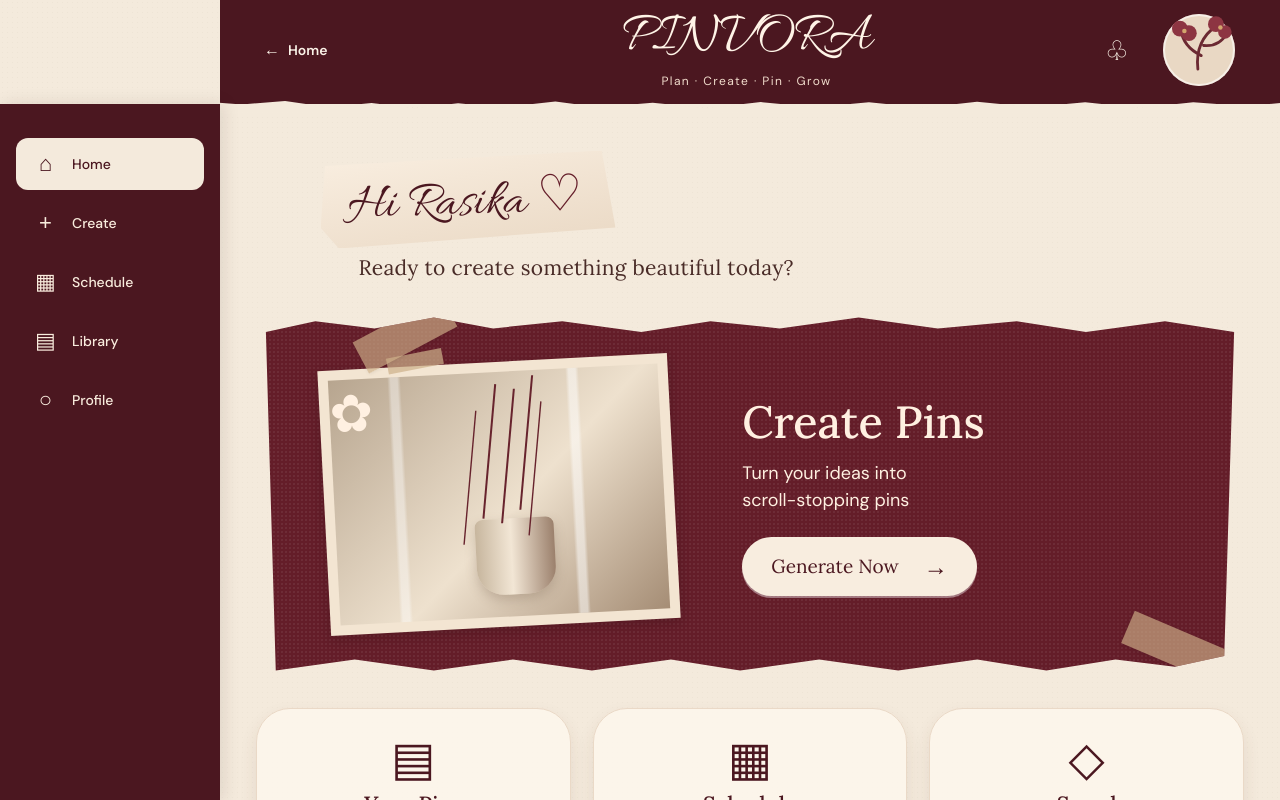
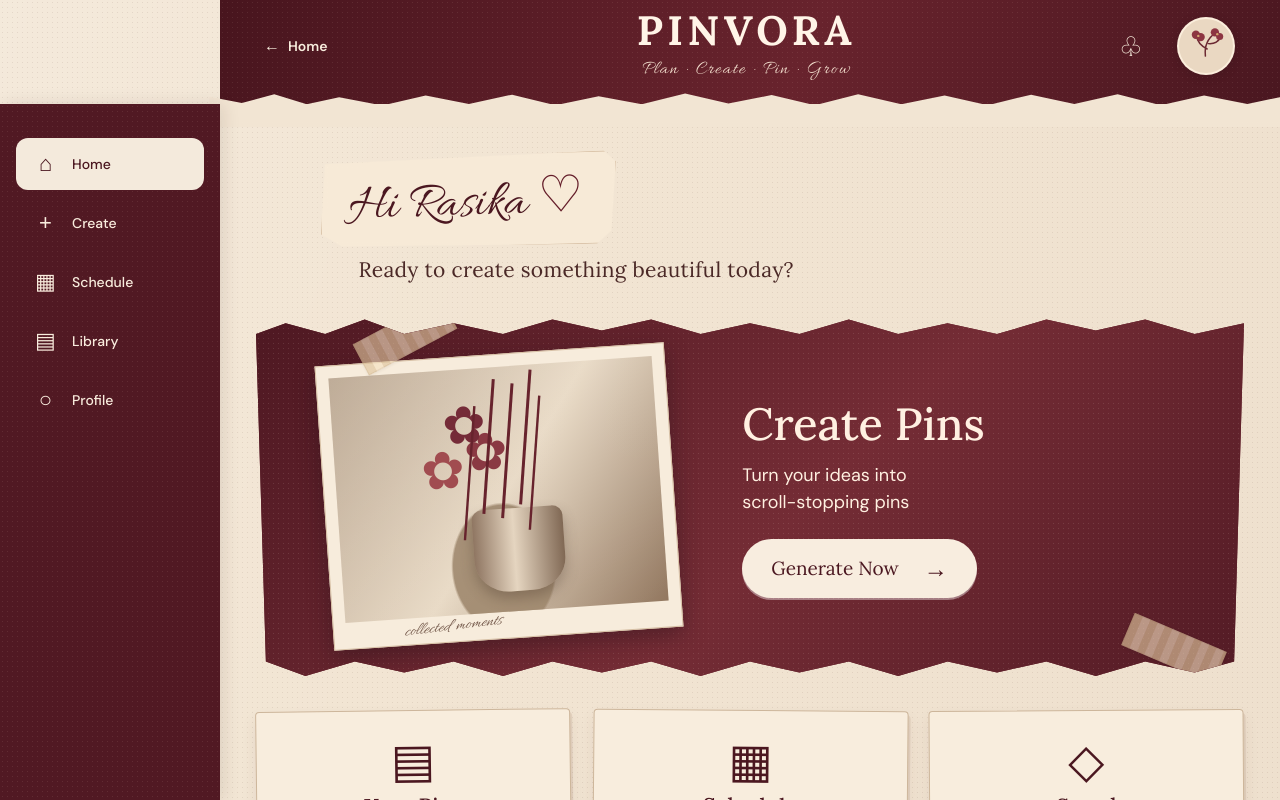
Before and after one commit to CleverCreations01/Pinora, a React (Vite) app: page / in a window 1280 px wide. Shown: the top 800 px of the page. Built offline with nearby package versions, Linux system fonts and the light colour scheme.

Commit message:
Apply aged paper scrapbook art direction and botanical branding

```diff
--- a/src/styles.css
+++ b/src/styles.css
@@ -167,3 +167,31 @@ main{width:min(1100px,100% - 44px);margin:0 auto;padding:43px 0 38px}
 .genreChoices button.chosenGenre{border:2px solid var(--wine);background:#f1dfd0;color:var(--wineDark);font-weight:700}
 .pinInfo>.wineBtn{width:100%;margin:4px 0 10px;padding:10px 14px;font-size:12px}
 @media(max-width:700px){.genreChoices{gap:6px}.genreChoices button{min-height:42px;padding:8px 9px;font-size:11px}}
+
+/* Vintage scrapbook art direction */
+:root{--cream:#f0e2cf;--paper:#f8eddd;--paper2:#e7d4bd;--ink:#4b2927;--line:#cdb49a}
+body{background:#e8d6c0}
+.app{background-color:#f2e5d3;background-image:radial-gradient(rgba(91,55,39,.10) .65px,transparent .8px),linear-gradient(110deg,rgba(255,255,255,.18),transparent 38%,rgba(124,78,51,.035));background-size:5px 5px,100% 100%}
+.topbar{background-color:#511923;background-image:radial-gradient(rgba(255,235,214,.09) .65px,transparent .8px),linear-gradient(115deg,#48151e,#68232d 55%,#4a1720);background-size:5px 5px,100% 100%;border-bottom:0}
+.topbar:after{height:42px;bottom:-23px;background:#f2e5d3;clip-path:polygon(0 28%,3% 43%,6% 22%,9% 46%,12% 29%,16% 49%,20% 25%,24% 45%,28% 23%,32% 48%,36% 27%,40% 46%,44% 20%,48% 44%,52% 24%,56% 48%,60% 22%,64% 46%,68% 25%,72% 48%,76% 23%,80% 45%,84% 22%,88% 48%,92% 25%,96% 45%,100% 24%,100% 100%,0 100%)}
+.brandName{font-family:"Lora",Georgia,serif;font-size:clamp(30px,3.2vw,42px);font-weight:700;letter-spacing:.11em}
+.brandTag{font-family:"Allura","Segoe Script",cursive;font-size:19px;letter-spacing:.08em}
+.bow{width:58px;height:58px;padding:8px;background:#ead8c2;border:2px solid rgba(255,244,227,.8);box-shadow:0 2px 8px #2d111744}
+.bow svg{width:100%;height:100%}
+.greetingPaper{background:#f7ead7;border:1px solid #d6bea2;box-shadow:0 5px 14px #5a382522;clip-path:polygon(2% 7%,96% 0,100% 12%,98% 86%,93% 100%,7% 96%,0 82%)}
+.featurePaper{background-color:#64232d;background-image:radial-gradient(rgba(255,241,222,.12) .7px,transparent .9px),linear-gradient(135deg,#4e1822,#742c35 55%,#531b25);background-size:5px 5px,100% 100%;clip-path:polygon(0 5%,3% 2%,7% 5%,11% 1%,15% 5%,20% 2%,25% 5%,30% 1%,35% 4%,40% 1%,45% 5%,50% 2%,55% 5%,60% 1%,65% 5%,70% 2%,75% 5%,80% 1%,85% 4%,90% 1%,95% 5%,100% 2%,99% 96%,95% 99%,90% 96%,85% 100%,80% 96%,75% 99%,70% 96%,65% 100%,60% 96%,55% 99%,50% 96%,45% 100%,40% 96%,35% 99%,30% 96%,25% 100%,20% 96%,15% 99%,10% 96%,5% 100%,1% 96%)}
+.featurePhoto{background:#f7ecdc;border:1px solid #d7c0a5;box-shadow:0 8px 22px #24101666;transform:rotate(-4deg);padding:12px 12px 26px}
+.photoArt{height:245px;background:linear-gradient(145deg,rgba(255,255,255,.12),transparent),radial-gradient(ellipse at 50% 82%,#a28b70 0 22%,transparent 23%),linear-gradient(125deg,#b6a18a,#e8d9c4 52%,#92775f);overflow:hidden}
+.photoArt:before{left:41%;bottom:8%;width:28%;height:34%;border-radius:12% 12% 38% 38%;background:linear-gradient(90deg,#8f7662,#e5d5c0 45%,#806854);box-shadow:0 7px 14px #46332655}
+.photoArt:after{left:53%;bottom:38%;width:3px;height:55%;background:#67232d;box-shadow:-36px 25px 0 -0.3px #67232d,28px 10px 0 -0.3px #67232d,-19px -3px 0 0 #67232d,17px -15px 0 0 #67232d}
+.photoBloom{position:absolute;top:22px;left:34%;font-size:66px;color:#752b38;text-shadow:20px 28px 0 #8a3943,-24px 44px 0 #a14c50}
+.featurePhoto>i{top:auto;bottom:4px;left:20%;padding:0;background:transparent;color:#6d5143;font:italic 17px "Allura",cursive;transform:rotate(-3deg)}
+.tape{background:repeating-linear-gradient(90deg,rgba(224,197,157,.7) 0 8px,rgba(244,224,192,.68) 8px 16px);border:1px solid rgba(132,98,66,.12);opacity:.92}
+.homeTiles button{border-radius:4px;background:#f8eddd;border:1px solid #cdb69b;box-shadow:2px 4px 0 rgba(122,86,60,.12),0 8px 16px rgba(86,55,38,.08)}
+.homeTiles button:nth-child(1){transform:rotate(-.7deg)}.homeTiles button:nth-child(2){transform:rotate(.5deg)}.homeTiles button:nth-child(3){transform:rotate(-.4deg)}
+.pinVisual{background:#e6d3bd;background-image:radial-gradient(rgba(91,55,39,.09) .7px,transparent .9px);background-size:5px 5px}
+.pinVisual>img{max-width:260px;aspect-ratio:2/3;border:0;padding:0;background:#f8eddd;box-shadow:0 8px 18px #51352333;transform:rotate(-1deg)}
+.pinCard{border-radius:4px;border:1px solid #d2b99e;background:#f8eddd;box-shadow:3px 5px 0 rgba(115,78,53,.10),0 7px 18px rgba(77,46,34,.08)}
+.pinInfo{background-image:radial-gradient(rgba(91,55,39,.035) .6px,transparent .8px);background-size:5px 5px}
+.bottomNav{background-color:#511923;background-image:radial-gradient(rgba(255,235,214,.09) .65px,transparent .8px);background-size:5px 5px}
+@media(max-width:700px){.brandName{font-size:29px;letter-spacing:.1em}.brandTag{font-size:16px}.bow{width:43px;height:43px;padding:6px}.photoBloom{font-size:38px}.photoArt{height:155px}.featurePhoto{padding:7px 7px 19px}}
```
